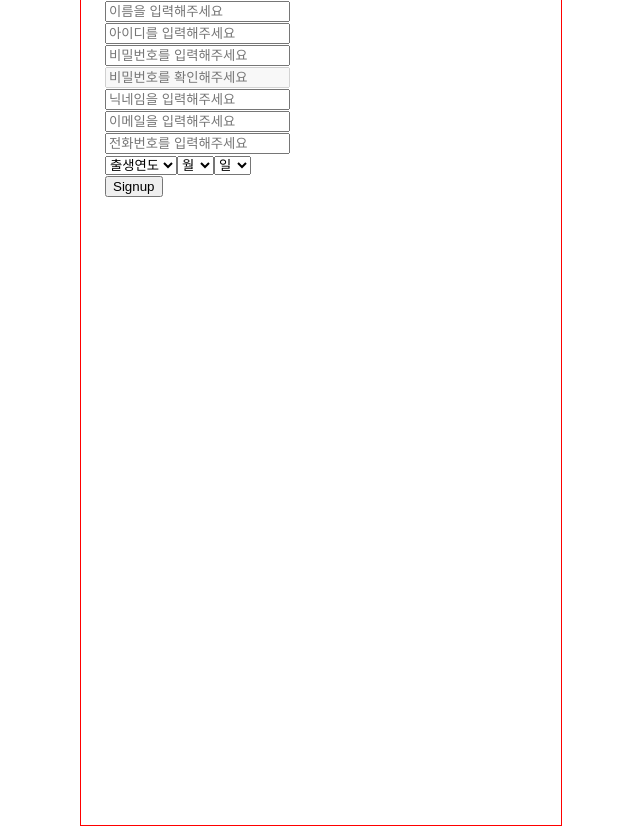
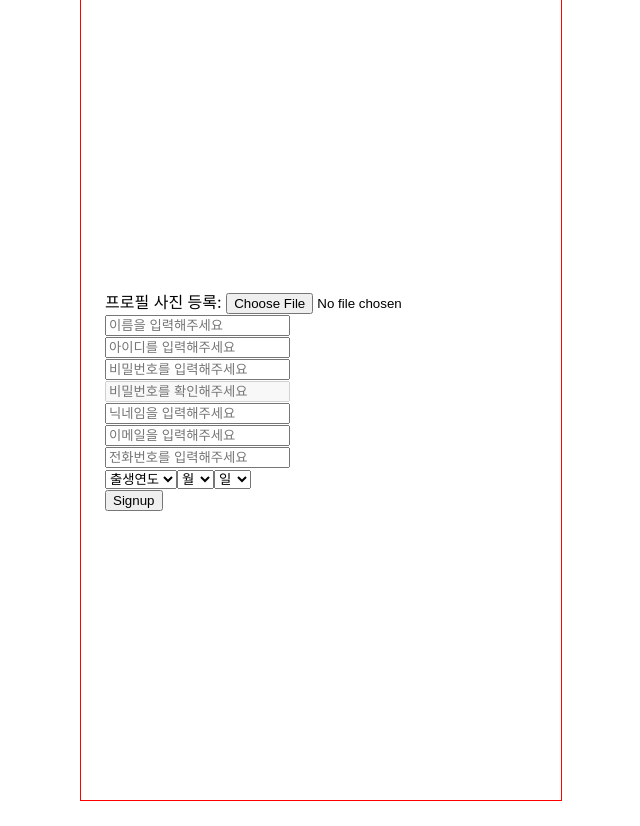
Before and after one commit to hyo-s/Connect_Web_Team2, a React (Create React App) app in the folder src/main/connect_front/: page / in a window 1280 px wide. Shown: the whole page, without its empty margins (319-959 px from the left). After the commit the page ends 801 px from the top, so only its background shows below. Built offline with nearby package versions, Linux system fonts and the light colour scheme.

Commit message:
2024-03-31 송아집

```diff
--- a/src/main/connect_front/src/board/Board.jsx
+++ b/src/main/connect_front/src/board/Board.jsx
@@ -1,5 +1,5 @@
 import axios from 'axios';
-import './board.css';
+import './Board.css';
 export default function Board(props){
 
     // const [boardInfo, setBoardInfo] = useState('');
--- a/src/main/connect_front/src/board/BoardWrite.jsx
+++ b/src/main/connect_front/src/board/BoardWrite.jsx
@@ -1,5 +1,5 @@
 import { useState } from 'react';
-import './board.css';
+import './Board.css';
 import axios from 'axios';
 export default function BoardWrite(props){
 
--- a/src/main/connect_front/src/index.css
+++ b/src/main/connect_front/src/index.css
@@ -24,12 +24,16 @@ code {
 ul {list-style: none; padding: 0; margin: 0;}
 p {padding: 0; margin: 0;}
 
-/* 레이아웃 */
+/* 레이아웃 (width,height 가운데 정렬) */
 #container {
     width: 480px;
-    height: 850px;
+    height: 800px;
     margin: 0 auto;
     border: 1px solid red;
+    display: flex;
+    justify-content: center;
+    align-items: center;
+
 
 }
 .innerContainer {
@@ -40,7 +44,15 @@ p {padding: 0; margin: 0;}
     height: 50px;
     border: 1px solid red;;
 }
+.header ul {
+    display: flex;
+    justify-content: end;
+}
+.header ul li {
+    margin-left: 10px;
+}
 .footer{
     height: 50px;
     border: 1px solid red;
+    text-align: center;
 }
--- a/src/main/connect_front/src/layout/Footer.jsx
+++ b/src/main/connect_front/src/layout/Footer.jsx
@@ -1,5 +1,7 @@
 export default function Footer(props){
     return(<>
-        푸터영역
+       <div className="footer">
+            FOOTER
+        </div>
     </>)
 }
--- a/src/main/connect_front/src/layout/Header.jsx
+++ b/src/main/connect_front/src/layout/Header.jsx
@@ -2,7 +2,7 @@ import { Link } from "react-router-dom";
 
 export default function Header(props){
     return(<>
-        <div>
+        <div className="header">
             <ul>
                 <li><Link to="/">홈</Link></li>
                 <li><Link to="/member/signup">회원가입</Link></li>
```
Also changed, not shown: src/main/connect_front/src/board/MainBoard.jsx (+3 -7 lines), 1 other file (tests, documents, lock files or other folders).
